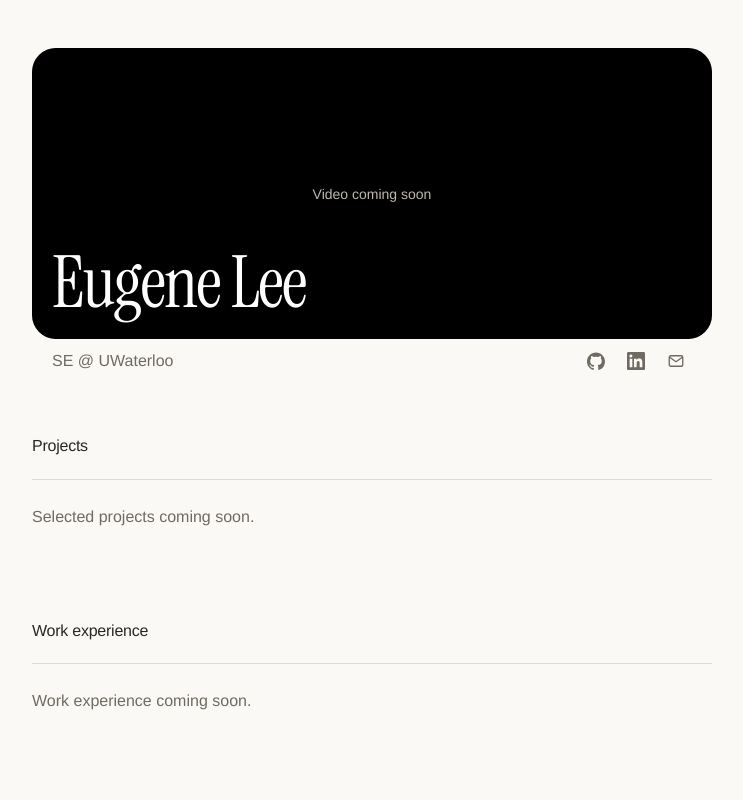
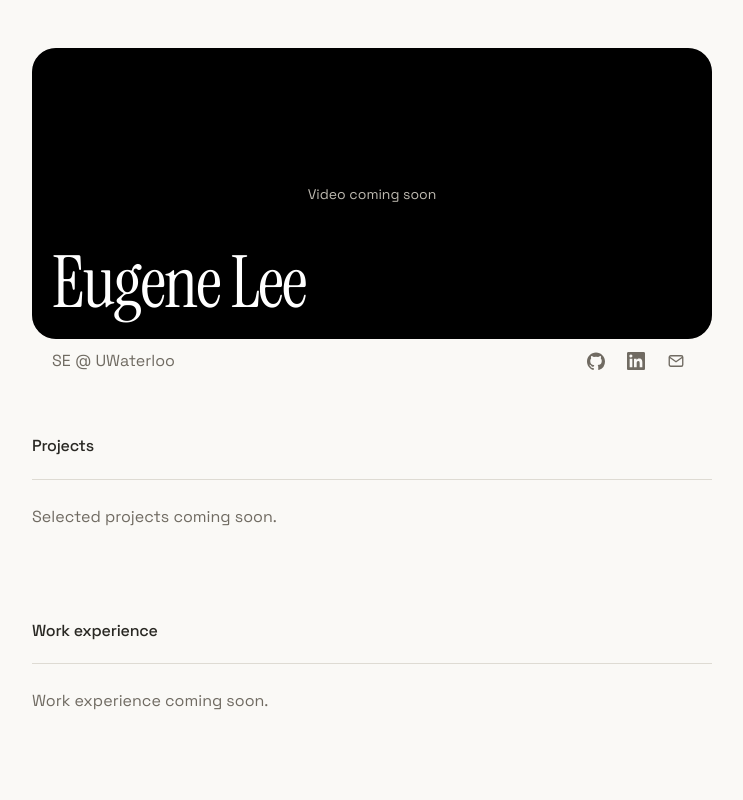
Before and after one commit to eu-lee/portfolio-2, a React (Vite) app: page / in a window 1280 px wide. Shown: the top 800 px of the page, without its empty margins (268-1011 px from the left). Built offline with nearby package versions, Linux system fonts and the light colour scheme; grey boxes are pictures that could not be loaded.

Commit message:
refactor font

```diff
--- a/index.html
+++ b/index.html
@@ -7,7 +7,7 @@
     <title>Eugene</title>
     <link rel="preconnect" href="https://fonts.googleapis.com" />
     <link rel="preconnect" href="https://fonts.gstatic.com" crossorigin />
-    <link href="https://fonts.googleapis.com/css2?family=Instrument+Serif&display=swap" rel="stylesheet" />
+    <link href="https://fonts.googleapis.com/css2?family=Instrument+Serif&family=Space+Grotesk:wght@400;500;600;700&display=swap" rel="stylesheet" />
   </head>
   <body>
     <div id="root"></div>
--- a/src/styles.css
+++ b/src/styles.css
@@ -1,5 +1,5 @@
 :root {
-  font-family: "Helvetica Neue", Helvetica, Arial, sans-serif;
+  font-family: "Space Grotesk", sans-serif;
   color: #292823;
   background: #faf9f6;
   font-synthesis: none;
```
Also changed, not shown: 1 other file (tests, documents, lock files or other folders).
